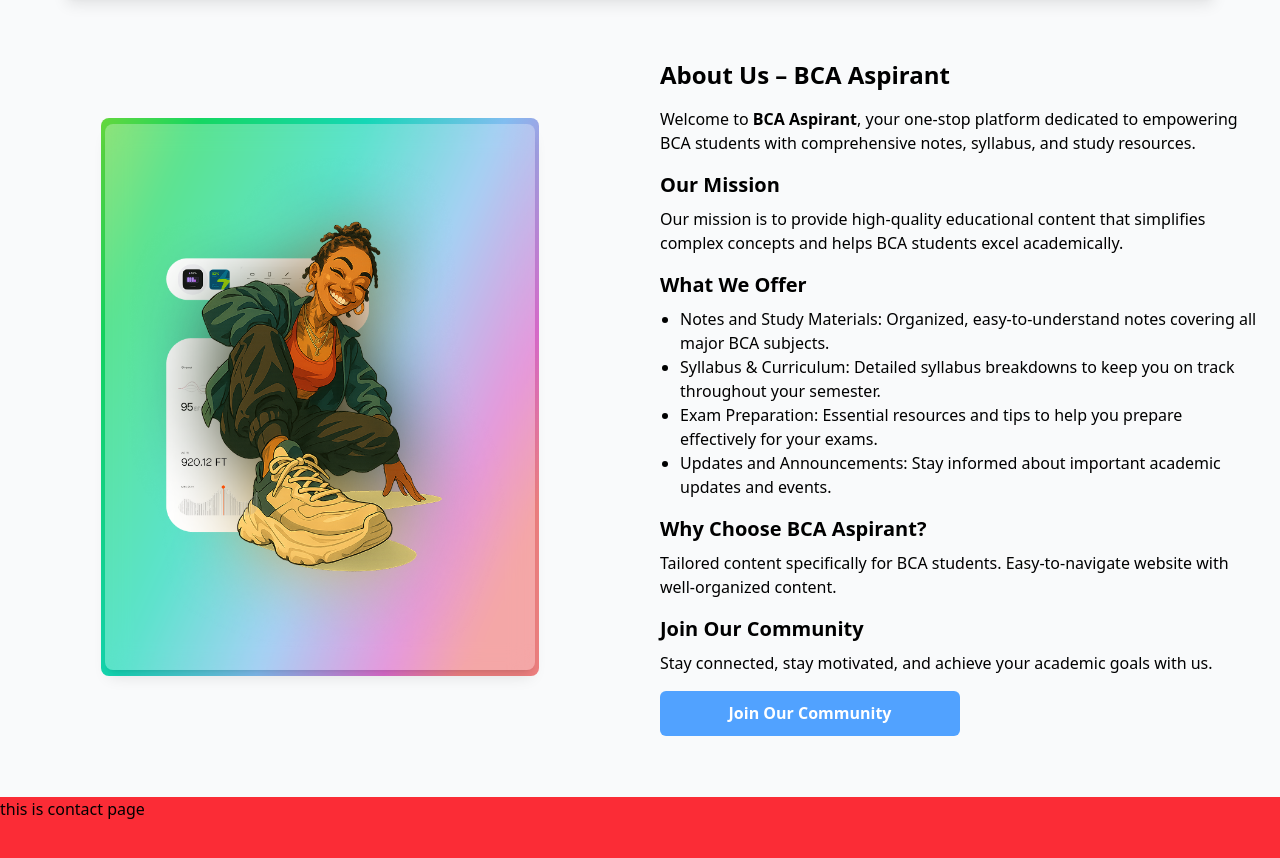
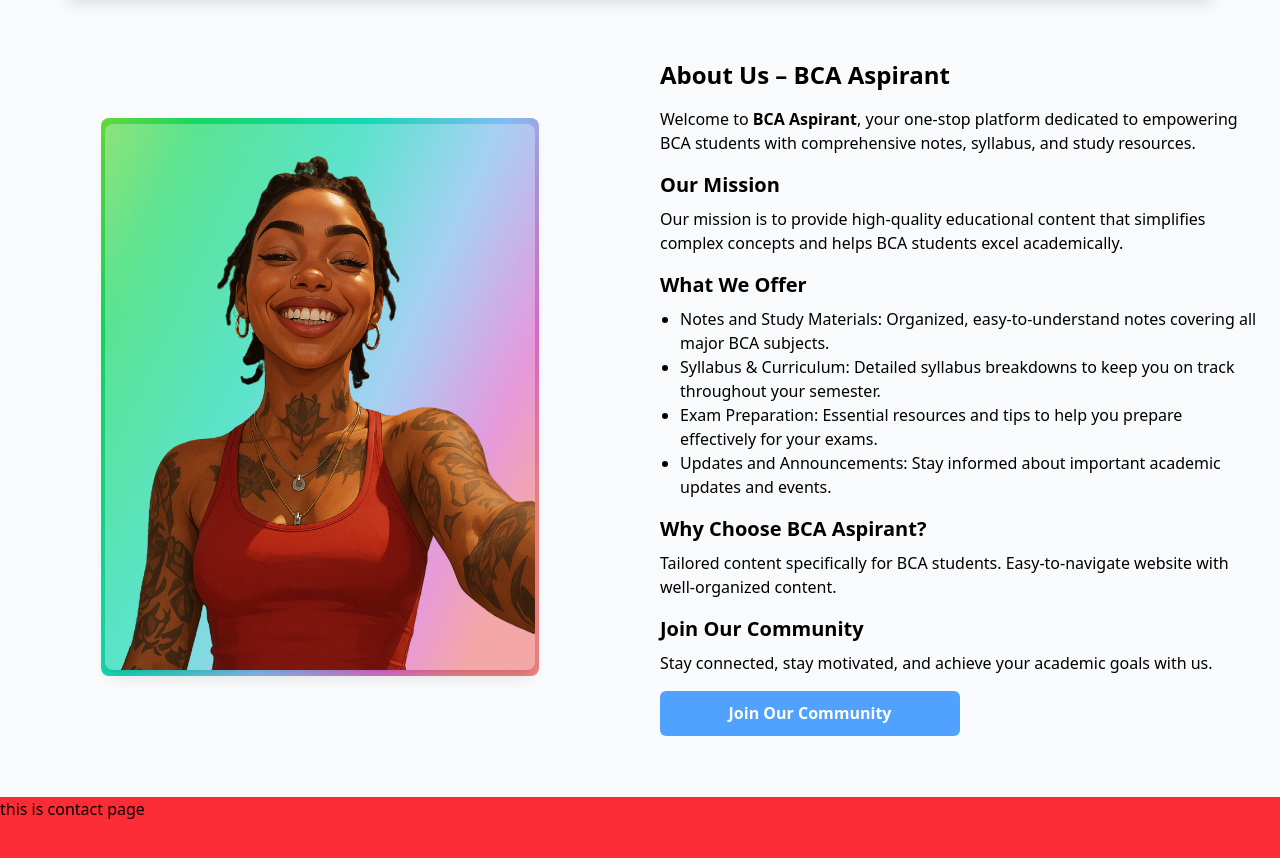
Before and after one commit to SharwanKunwar/BCA-Aspirant-Hub-0.1, a React (Vite) app in the folder BCA-Aspirant-Hub/: page /home in a window 1280 px wide. Shown: the part 803-1661 px from the top of the page. Built offline with nearby package versions, Linux system fonts and the light colour scheme.

Commit message:
img updated

```diff
--- a/BCA-Aspirant-Hub/src/Components/About.jsx
+++ b/BCA-Aspirant-Hub/src/Components/About.jsx
@@ -41,7 +41,7 @@
           id="about-outer"
           ref={aboutRef}
           className="bg-white/30 backdrop-blur-md shadow-lg w-[98%] h-[98%] rounded-lg">
-            <img className="w-[100%] h-[100%] object-cover object-top" src="/IntroImages/imag.png" alt="" />
+            <img className="w-[100%] h-[100%] object-cover object-top" src="/IntroImages/girlbg.png" alt="" />
           </div>
         </motion.div>
       </motion.div>
```
